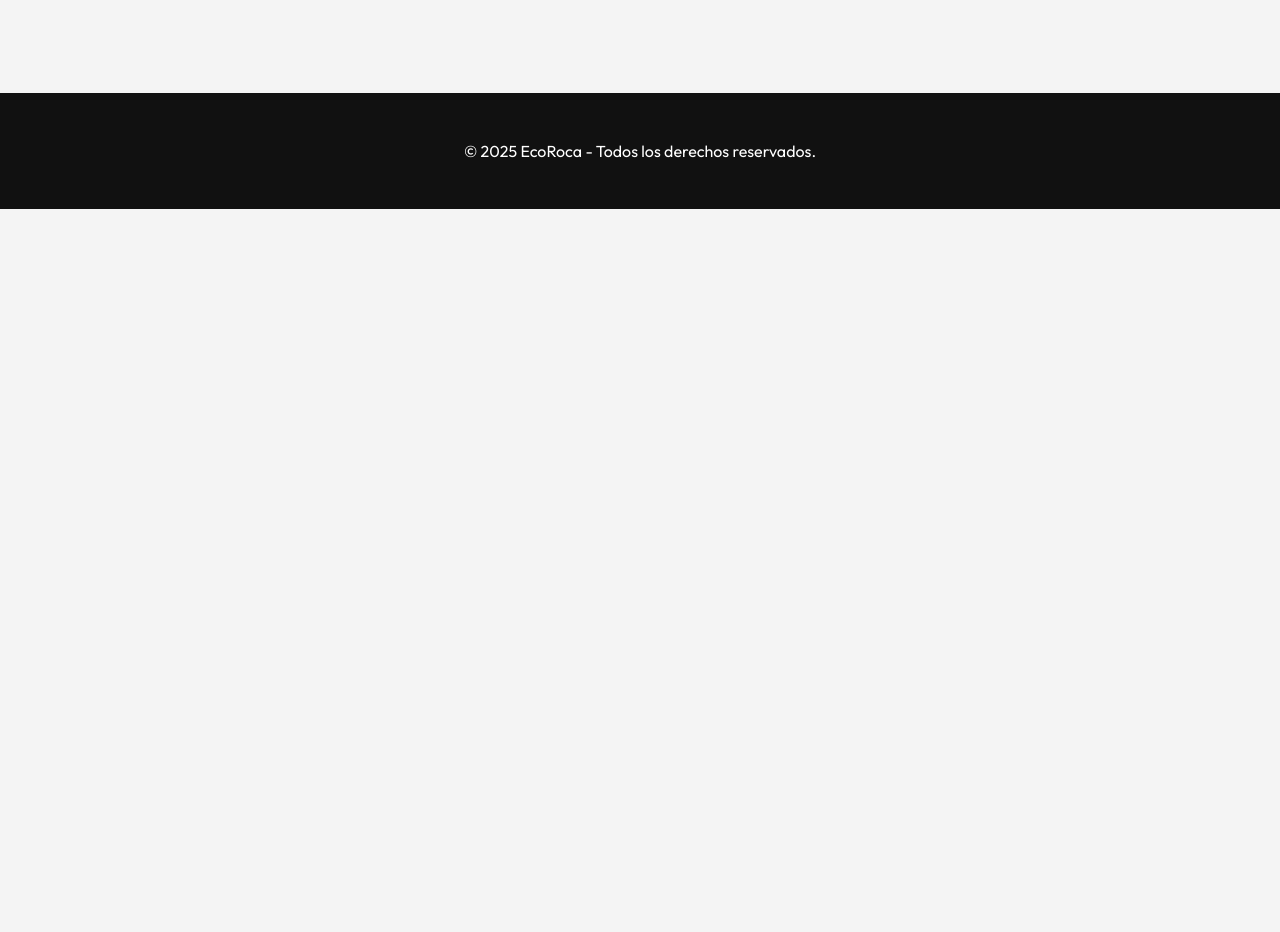
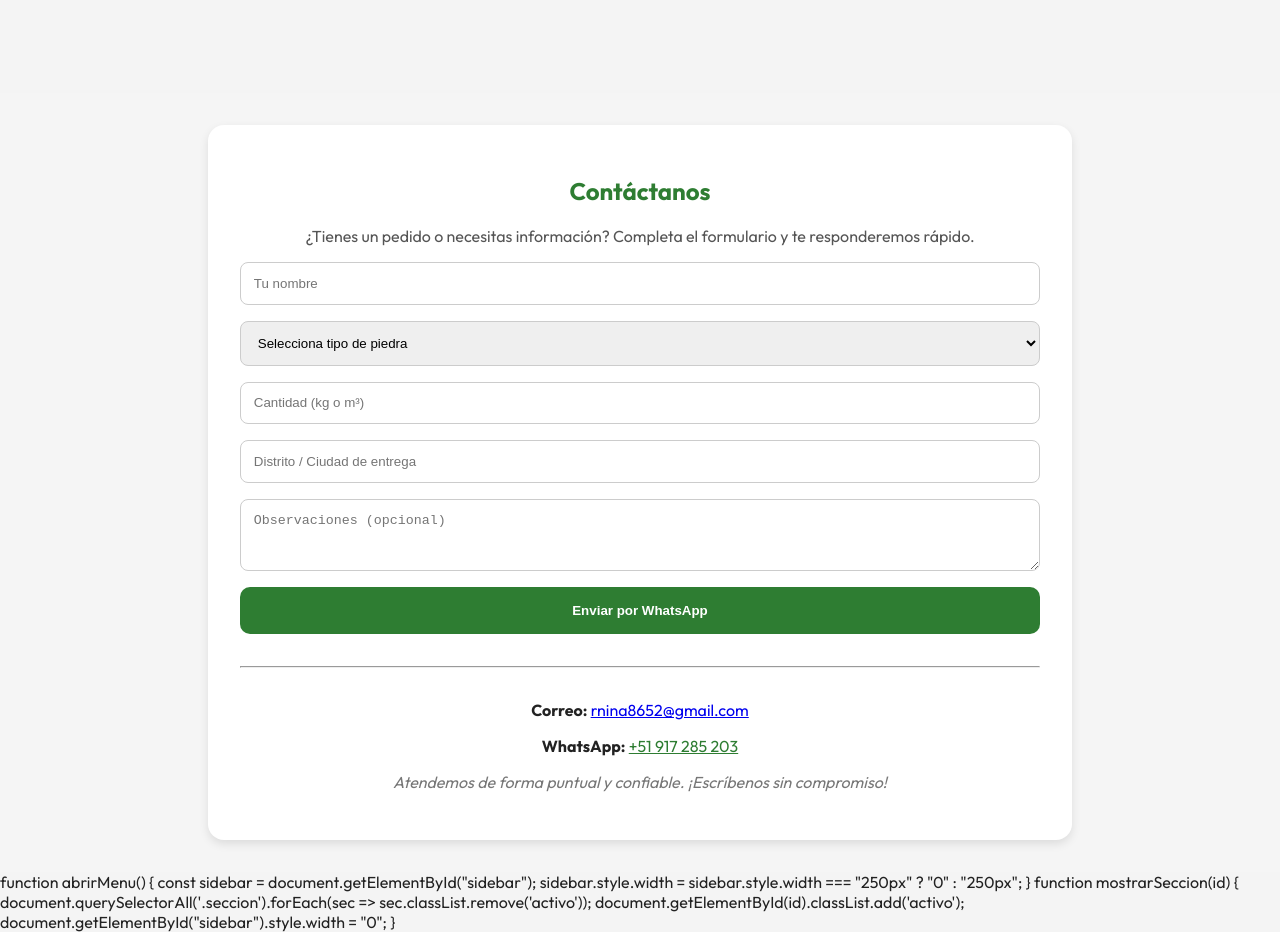
Before and after one commit to angel20-a11/eco-roca, a plain HTML site: page index.html in a window 1280 px wide. Shown: the part 530-1462 px from the top of the page. Before the commit the page ends 800 px from the top, so only its background shows below. Drawn offline with Linux system fonts and the light colour scheme.

Commit message:
Update index.html

```diff
--- a/index.html
+++ b/index.html
@@ -258,18 +258,61 @@
     </div>
   </section>
 
-  <section id="contacto" class="seccion">
-    <h2 class="titulo-seccion">Contacto</h2>
-    <p class="descripcion-seccion">¿Tienes preguntas o necesitas más información? Contáctanos:</p>
-    <p style="text-align:center">WhatsApp: <a href="https://wa.me/917285203">917285203</a></p>
-    <p style="text-align:center">Email: <a href="mailto:rnina8652@gmail.com">rnina8652@gmail.com</a></p>
-  </section>
+  <section id="contacto" style="background-color: #f5f5f5; padding: 2rem;">
+  <div style="max-width: 800px; margin: auto; background-color: white; padding: 2rem; border-radius: 16px; box-shadow: 0 4px 10px rgba(0,0,0,0.1);">
 
-  <footer class="footer">
-    <p>&copy; 2025 EcoRoca - Todos los derechos reservados.</p>
-  </footer>
+    <h2 style="text-align: center; color: #2e7d32;">Contáctanos</h2>
+    <p style="text-align: center; color: #555;">¿Tienes un pedido o necesitas información? Completa el formulario y te responderemos rápido.</p>
 
-  <script>
+    <form id="formulario-contacto">
+      <div style="display: flex; flex-direction: column; gap: 1rem;">
+        <input type="text" placeholder="Tu nombre" required style="padding: 0.8rem; border-radius: 8px; border: 1px solid #ccc;" id="nombre">
+
+        <select id="piedra" required style="padding: 0.8rem; border-radius: 8px; border: 1px solid #ccc;">
+          <option value="">Selecciona tipo de piedra</option>
+          <option>Piedra canto rodado 1/2"</option>
+          <option>Piedra canto rodado 2/3"</option>
+          <option>Piedra canto rodado 3/5"</option>
+          <option>Piedra color blanca</option>
+          <option>Piedra color mixta</option>
+          <option>Piedra color roja</option>
+          <option>Piedra lunar</option>
+          <option>Piedra pulida - masaje</option>
+        </select>
+
+        <input type="number" placeholder="Cantidad (kg o m³)" required style="padding: 0.8rem; border-radius: 8px; border: 1px solid #ccc;" id="cantidad">
+        <input type="text" placeholder="Distrito / Ciudad de entrega" required style="padding: 0.8rem; border-radius: 8px; border: 1px solid #ccc;" id="direccion">
+        <textarea placeholder="Observaciones (opcional)" rows="3" style="padding: 0.8rem; border-radius: 8px; border: 1px solid #ccc;" id="mensaje"></textarea>
+
+        <button type="button" onclick="enviarWhatsApp()" style="background-color: #2e7d32; color: white; padding: 1rem; border: none; border-radius: 10px; font-weight: bold;">Enviar por WhatsApp</button>
+      </div>
+    </form>
+
+    <hr style="margin: 2rem 0;">
+
+    <div style="text-align: center;">
+      <p><strong>Correo:</strong> <a href="mailto:rnina8652@gmail.com">rnina8652@gmail.com</a></p>
+      <p><strong>WhatsApp:</strong> <a href="https://wa.me/51917285203" target="_blank" style="color: #2e7d32;">+51 917 285 203</a></p>
+      <p style="font-style: italic; color: #777;">Atendemos de forma puntual y confiable. ¡Escríbenos sin compromiso!</p>
+    </div>
+
+  </div>
+</section>
+
+<script>
+  function enviarWhatsApp() {
+    const nombre = document.getElementById("nombre").value;
+    const piedra = document.getElementById("piedra").value;
+    const cantidad = document.getElementById("cantidad").value;
+    const direccion = document.getElementById("direccion").value;
+    const mensaje = document.getElementById("mensaje").value;
+
+    const texto = `Hola, soy ${nombre}. Quiero hacer un pedido:%0A🪨 Piedra: ${piedra}%0A📦 Cantidad: ${cantidad}%0A📍 Entrega en: ${direccion}%0A📝 Observaciones: ${mensaje}`;
+    const url = `https://wa.me/51917285203?text=${texto}`;
+    window.open(url, "_blank");
+  }
+</script>
+
     function abrirMenu() {
       const sidebar = document.getElementById("sidebar");
       sidebar.style.width = sidebar.style.width === "250px" ? "0" : "250px";
```
